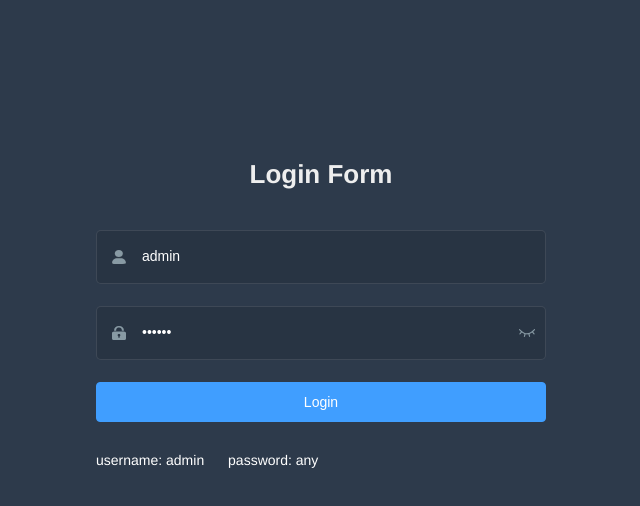
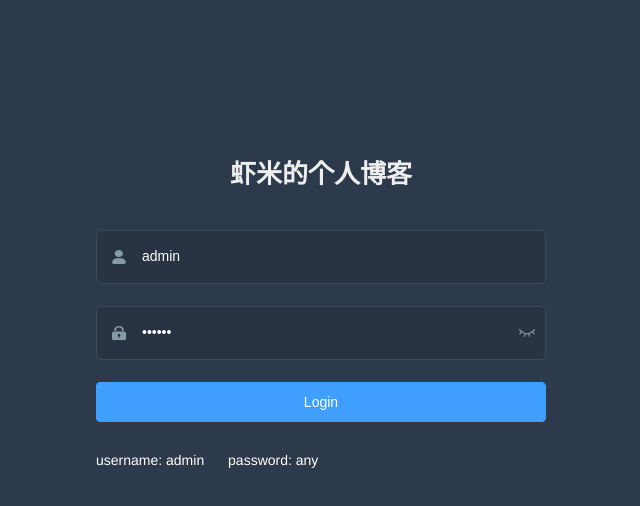
Before and after one commit to youyasuxiami/xiami-blog-vue, a Vue app: page /#/login in a window 1280 px wide. Shown: the top 506 px of the page, without its empty margins (319-959 px from the left). Built offline with nearby package versions, Linux system fonts and the light colour scheme.

Commit message:
略微修改

```diff
--- a/package.json
+++ b/package.json
@@ -5,7 +5,7 @@
   "author": "Pan <panfree23@gmail.com>",
   "license": "MIT",
   "scripts": {
-    "dev": "vue-cli-service serve",
+    "dev": "vue-cli-service serve --open",
     "build:prod": "vue-cli-service build",
     "build:stage": "vue-cli-service build --mode staging",
     "preview": "node build/index.js --preview",
--- a/src/views/login/index.vue
+++ b/src/views/login/index.vue
@@ -3,7 +3,7 @@
     <el-form ref="loginForm" :model="loginForm" :rules="loginRules" class="login-form" auto-complete="on" label-position="left">
 
       <div class="title-container">
-        <h3 class="title">Login Form</h3>
+        <h3 class="title">虾米的个人博客</h3>
       </div>
 
       <el-form-item prop="username">
@@ -13,7 +13,7 @@
         <el-input
           ref="username"
           v-model="loginForm.username"
-          placeholder="Username"
+          placeholder="请输入用户名"
           name="username"
           type="text"
           tabindex="1"
--- a/vue.config.js
+++ b/vue.config.js
@@ -31,7 +31,7 @@ module.exports = {
   productionSourceMap: false,
   devServer: {
     port: port,
-    open: true,
+    open: false,
     overlay: {
       warnings: false,
       errors: true
```
